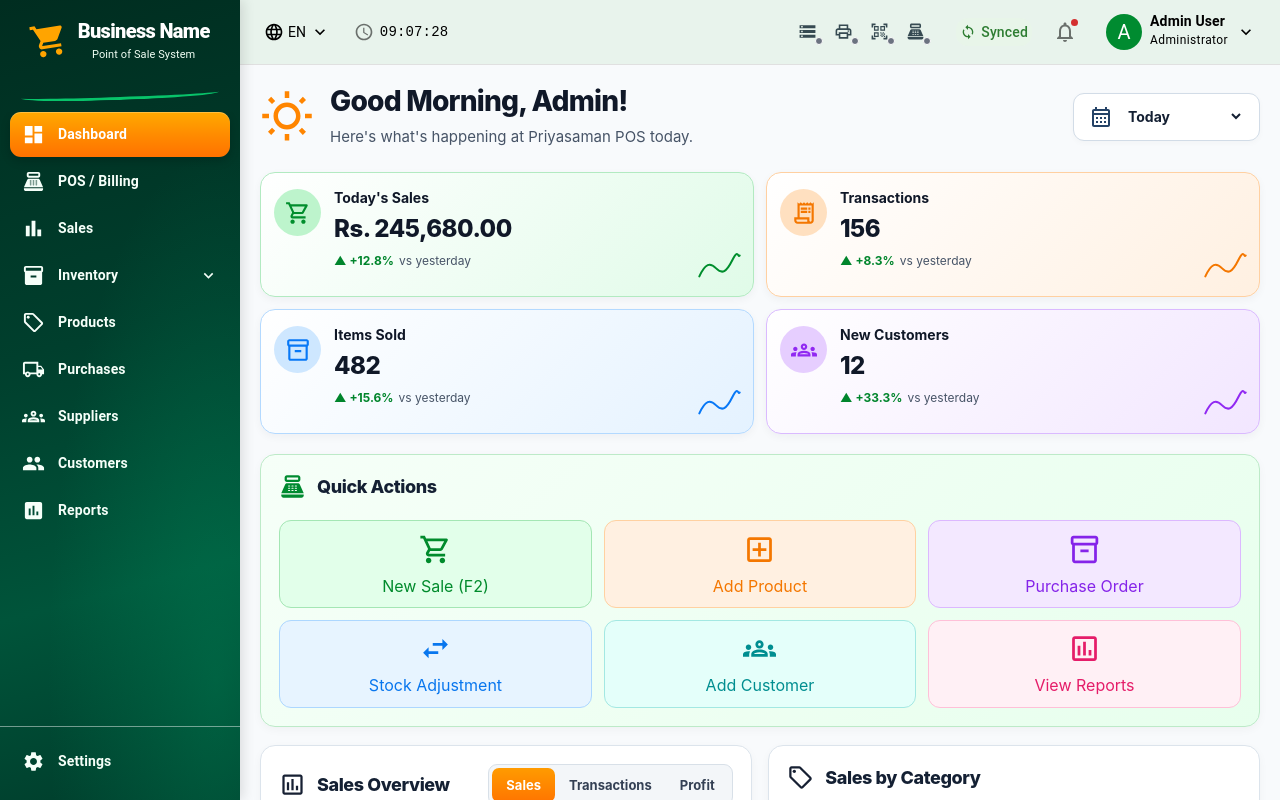
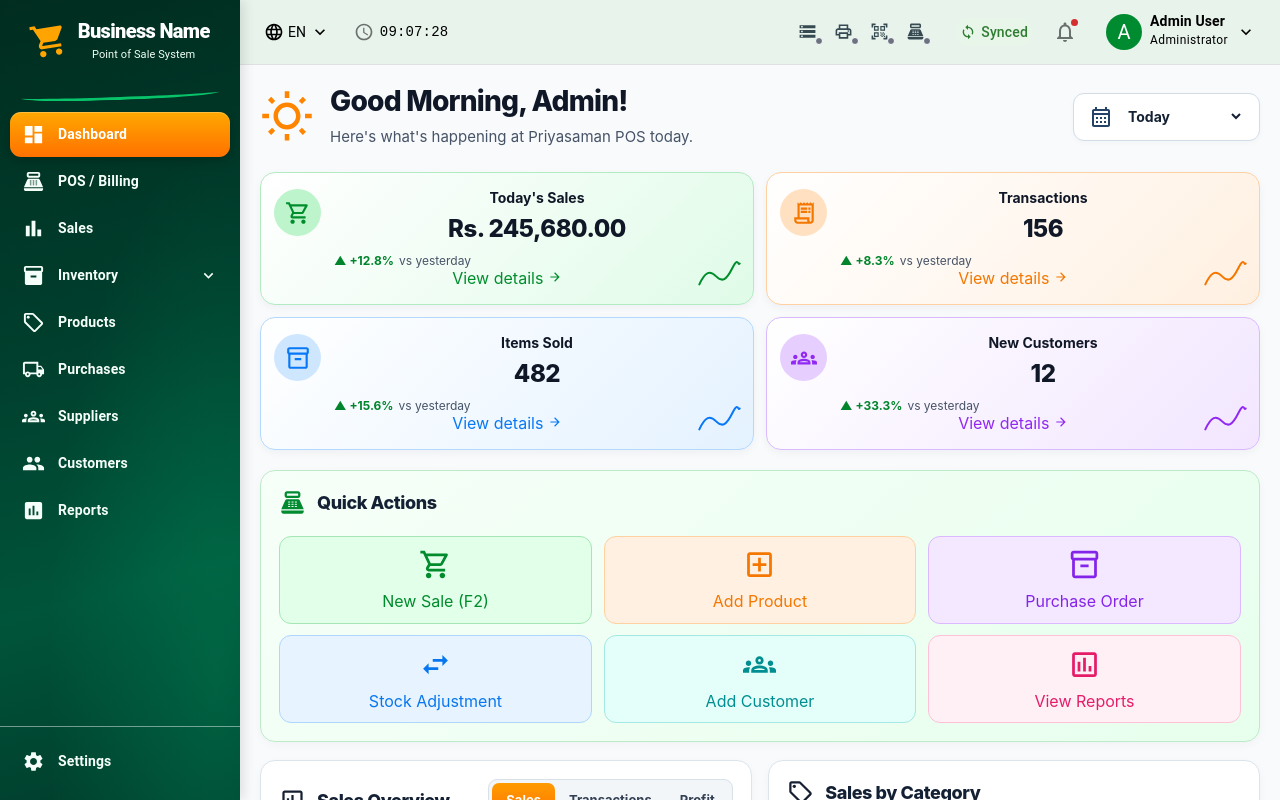
Before and after one commit to SriyanthaDeepal/priyasaman_pos_system, a React (Vite) app in the folder frontend/: page / in a window 1280 px wide. Built offline with nearby package versions, Linux system fonts and the light colour scheme; what @zxing/library would draw is missing.

Commit message:
feat(dashboard): make KPI cards accessible interactive shortcuts

```diff
--- a/frontend/src/modules/dashboard/DashboardPage.tsx
+++ b/frontend/src/modules/dashboard/DashboardPage.tsx
@@ -173,15 +173,19 @@ function StatCard({
   change,
   icon,
   tone,
+  onClick,
+  destination,
 }: {
   label: string;
   value: string;
   change: string;
   icon: ReactNode;
   tone: Tone;
+  onClick: () => void;
+  destination: string;
 }) {
   return (
-    <div className={`pd-stat-card pd-stat-${tone}`}>
+    <button type="button" className={`pd-stat-card pd-stat-${tone}`} onClick={onClick} aria-label={`${label}: ${value}. Open ${destination}`} title={`Open ${destination}`}>
       <div className="pd-stat-main">
         <div className="pd-stat-icon">{icon}</div>
         <div className="pd-stat-body">
@@ -194,7 +198,8 @@ function StatCard({
         </div>
       </div>
       <Sparkline />
-    </div>
+      <span className="pd-stat-link">View details <ArrowForwardOutlined sx={{ fontSize: 14 }} /></span>
+    </button>
   );
 }
 
@@ -674,6 +679,8 @@ export default function DashboardPage({
         <div className="pd-kpis">
           <StatCard
             label="Today's Sales"
+            onClick={() => navigate("/sales")}
+            destination="Sales"
             value={money(data.sales)}
             change="+12.8%"
             icon={<ShoppingCartOutlined />}
@@ -681,6 +688,8 @@ export default function DashboardPage({
           />
           <StatCard
             label="Transactions"
+            onClick={() => navigate("/sales")}
+            destination="Sales"
             value={data.transactions.toLocaleString()}
             change="+8.3%"
             icon={<ReceiptLongOutlined />}
@@ -688,6 +697,8 @@ export default function DashboardPage({
           />
           <StatCard
             label="Items Sold"
+            onClick={() => navigate("/products")}
+            destination="Products"
             value={data.items.toLocaleString()}
             change="+15.6%"
             icon={<Inventory2Outlined />}
@@ -695,6 +706,8 @@ export default function DashboardPage({
           />
           <StatCard
             label="New Customers"
+            onClick={() => navigate("/customers")}
+            destination="Customers"
             value={data.customers.toLocaleString()}
             change="+33.3%"
             icon={<GroupsOutlined />}
```
